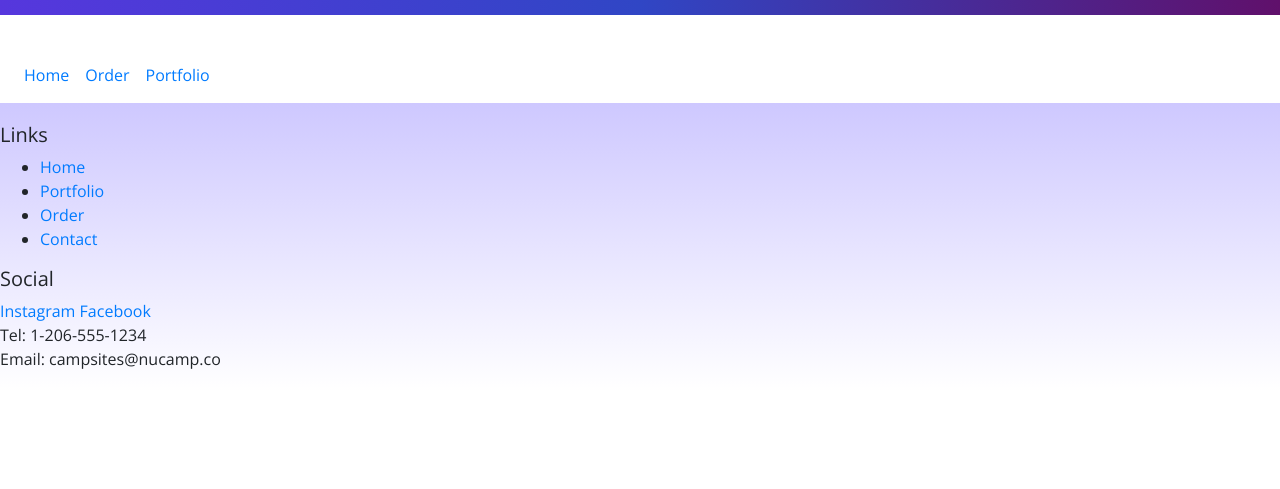
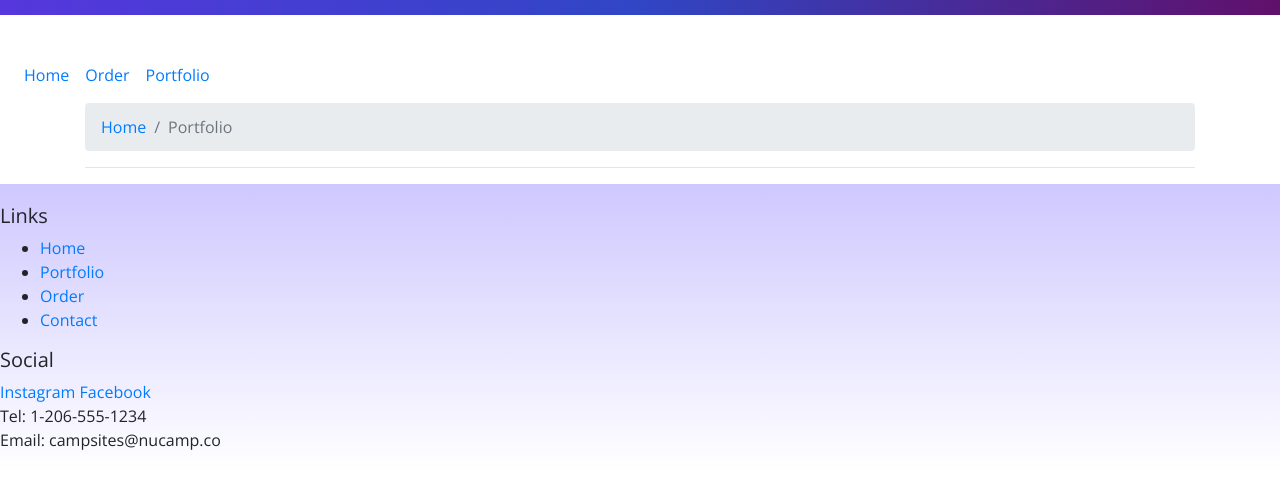
Before and after one commit to HeddieLeigh/LunaMystix, a website: page portfolio.html in a window 1280 px wide. Shown: the part 147-636 px from the top of the page. Drawn offline with nearby package versions, Linux system fonts and the light colour scheme.

Commit message:
Nav and Bread

```diff
--- a/portfolio.html
+++ b/portfolio.html
@@ -41,6 +41,18 @@
                 </ul>
             </div>
         </nav>
+        <div class="container">
+            <div class="row">
+                <div class="col">
+                    <ol class="breadcrumb">
+                        <li class="breadcrumb-item"><a href="home.html">Home</a></li>
+                        <li class="breadcrumb-item active">Portfolio</li>
+                    </ol>
+                    <hr />
+                </div>
+            </div>
+        </div>
+
 
         <!--Card to shuffle through different themes of weddings-->
 
```
Also changed, not shown: order.html (+12 -0 lines).
